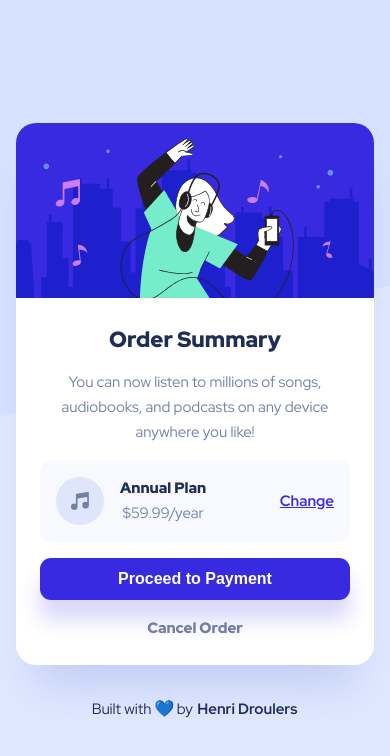
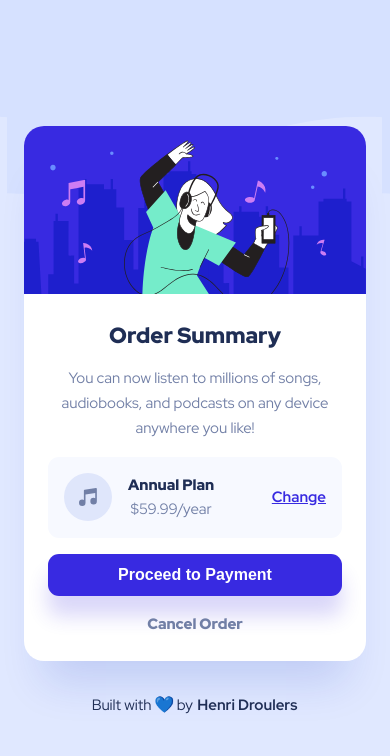
Before and after one commit to henri-d/order-summary-component, a plain HTML site: page index.html in a window 390 px wide. Drawn offline with Linux system fonts and the light colour scheme.

Commit message:
add mobile background and adjust breakpoint

```diff
--- a/style.css
+++ b/style.css
@@ -52,7 +52,7 @@ body {
   background-position: top;
   background-repeat: repeat-x;
   min-height: 100vh;
-  padding: var(--space-200);
+  padding: var(--space-300);
   display: flex;
   flex-direction: column;
   align-items: center;
@@ -260,18 +260,11 @@ body {
 }
 
 /* --- 06 RESPONSIVE QUERIES --- */
-@media (max-width: 26em) {
-  .order-card__plan {
-    padding: var(--space-200);
-    margin-bottom: 0;
-  }
-
-  .order-card__btn--payment {
-    margin-bottom: 0;
-  }
-
-  .order-card__details {
-    padding: var(--space-300);
+@media (max-width: 27em) {
+  body {
+    background: var(--color-blue-100) url(img/pattern-background-mobile.svg);
+    background-position: top;
+    background-repeat: repeat-x;
   }
 
   .text-preset-1 {
@@ -281,4 +274,17 @@ body {
   .text-preset-3 {
     font-size: 1.5rem;
   }
+
+  .order-card__details {
+    padding: var(--space-300);
+  }
+
+  .order-card__plan {
+    padding: var(--space-200);
+    margin-bottom: 0;
+  }
+
+  .order-card__btn--payment {
+    margin-bottom: 0;
+  }
 }
```
